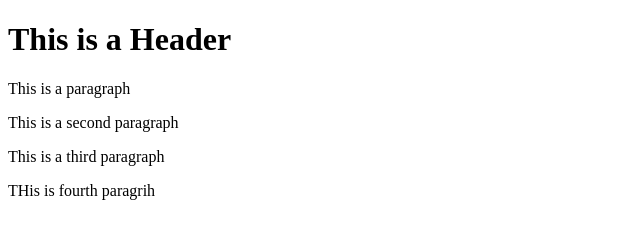
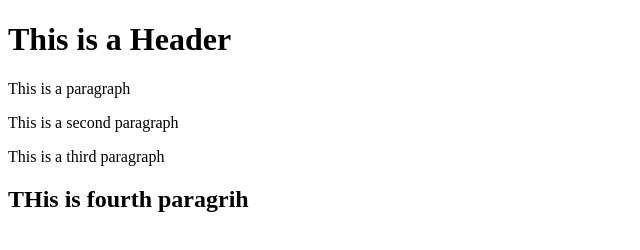
Before and after one commit to sajidsshaikh/git-test, a website: page index.html in a window 1280 px wide. Shown: the whole page, without its empty margins (0-640 px from the left). Drawn offline with Linux system fonts and the light colour scheme.

Commit message:
Commtting 08/31/2019

```diff
--- a/index.html
+++ b/index.html
@@ -7,6 +7,6 @@
         <p>This is a paragraph</p>
         <p>This is a second paragraph</p>
          <p>This is a third paragraph</p>
-	<p> THis is fourth paragrih</p>
+	<h2> THis is fourth paragrih</h2>
     </body>
 </html>
```
Also changed, not shown: package.json (added, +24 -0 lines), 4 other files.
